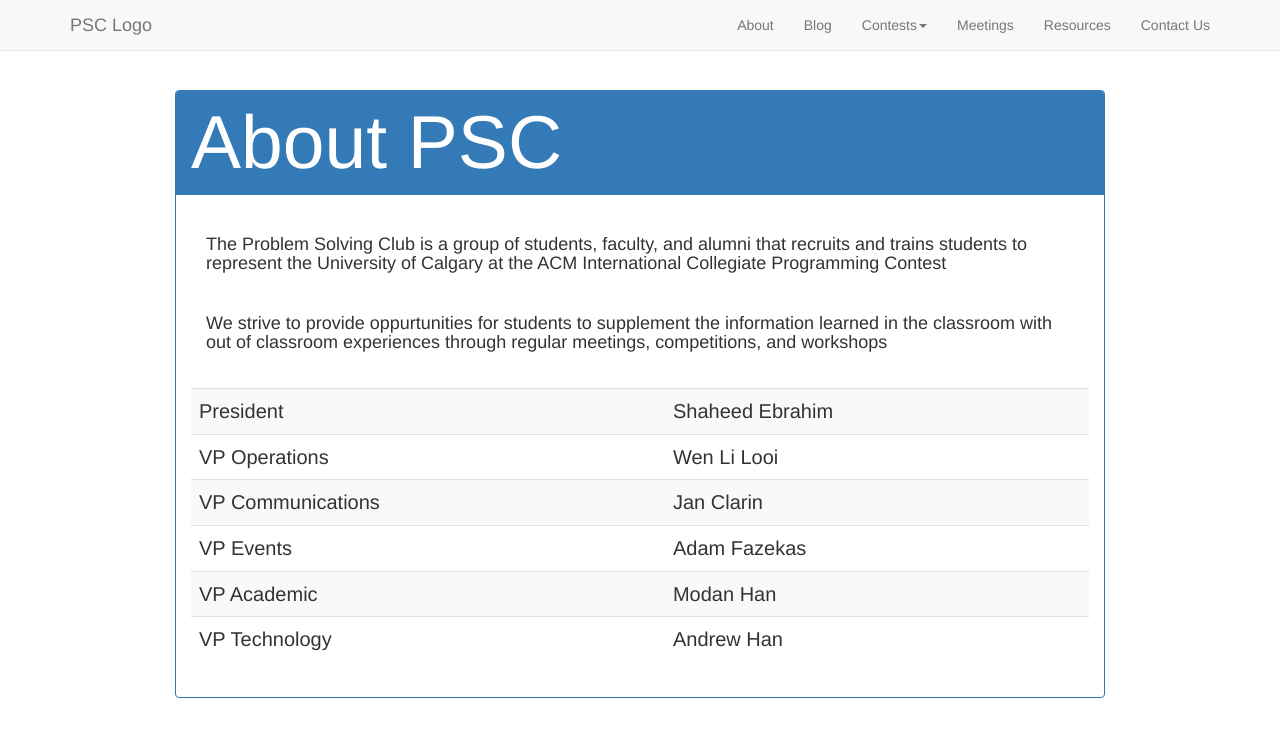
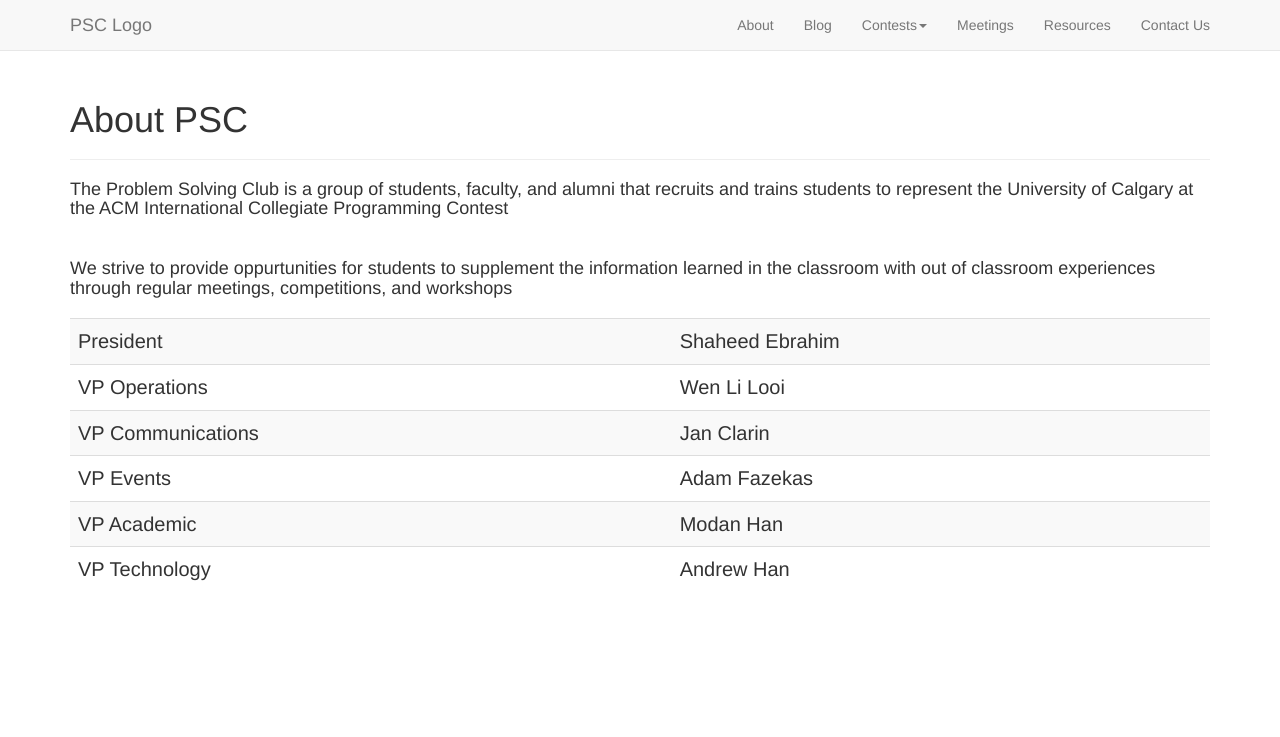
Before and after one commit to ProblemSolvingClub/psc-website, a Jekyll site: the page built from about/index.html, in a window 1280 px wide. Shown: the top 737 px of the page. Built offline with Jekyll 4.4.1, drawn with Linux system fonts in a browser that asks for light colours; nearby versions of some CDN libraries.

Commit message:
replace panel with container

```diff
--- a/about/index.html
+++ b/about/index.html
@@ -2,12 +2,11 @@
 layout: default
 title: About
 ---
-<div class="panel panel-primary">
-	<div class="panel-heading">
-		<h1 class="panel-title"> About PSC </h1>
-	</div>
-	<div class="panel-body">
-	<h4 class ="panel-body"> The Problem Solving Club is a group of students, faculty, and alumni that recruits and trains students to represent the University of Calgary at
+<div class="container">
+  <div class="page-header">
+    <h1>About PSC</h1>
+  </div>
+	<h4> The Problem Solving Club is a group of students, faculty, and alumni that recruits and trains students to represent the University of Calgary at
 		 the ACM International Collegiate Programming Contest <br/><br/><br/>
 
 		 We strive to provide oppurtunities for students to supplement the information learned in the classroom with out of classroom experiences through
```
